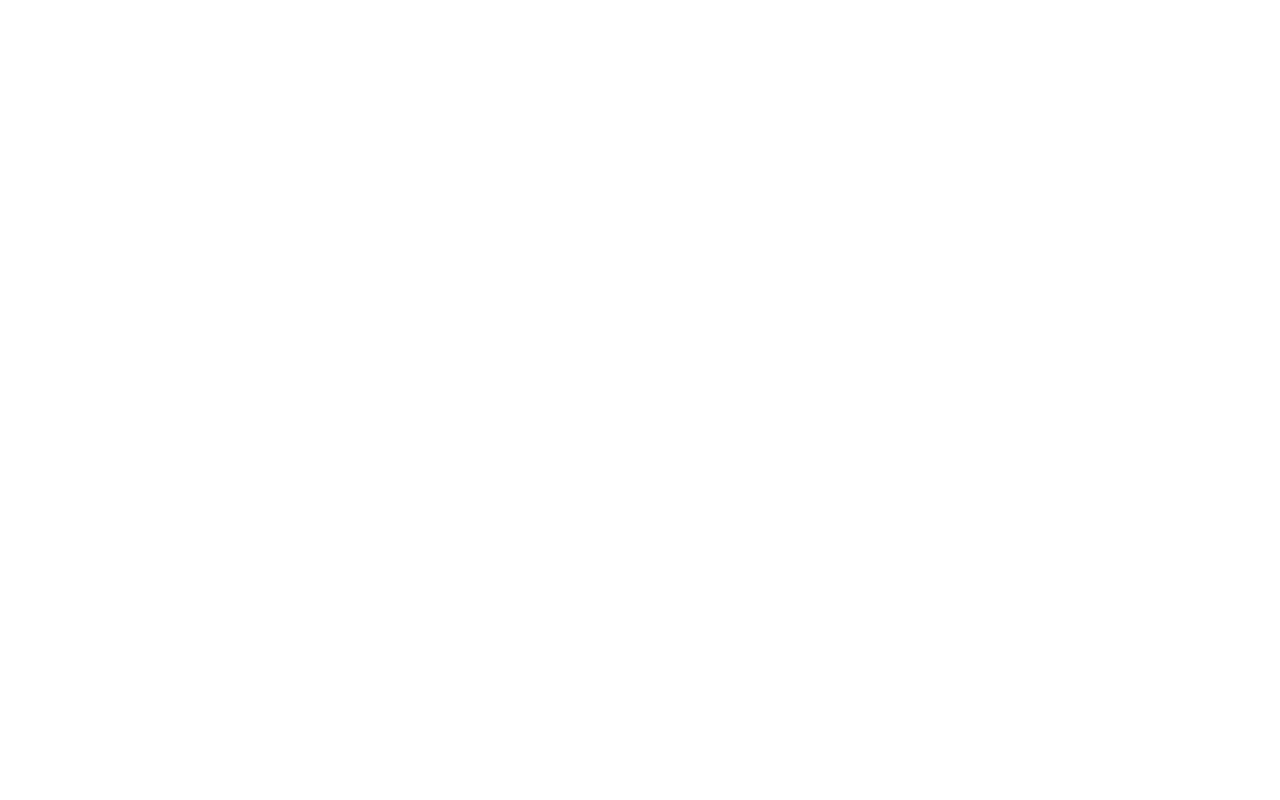
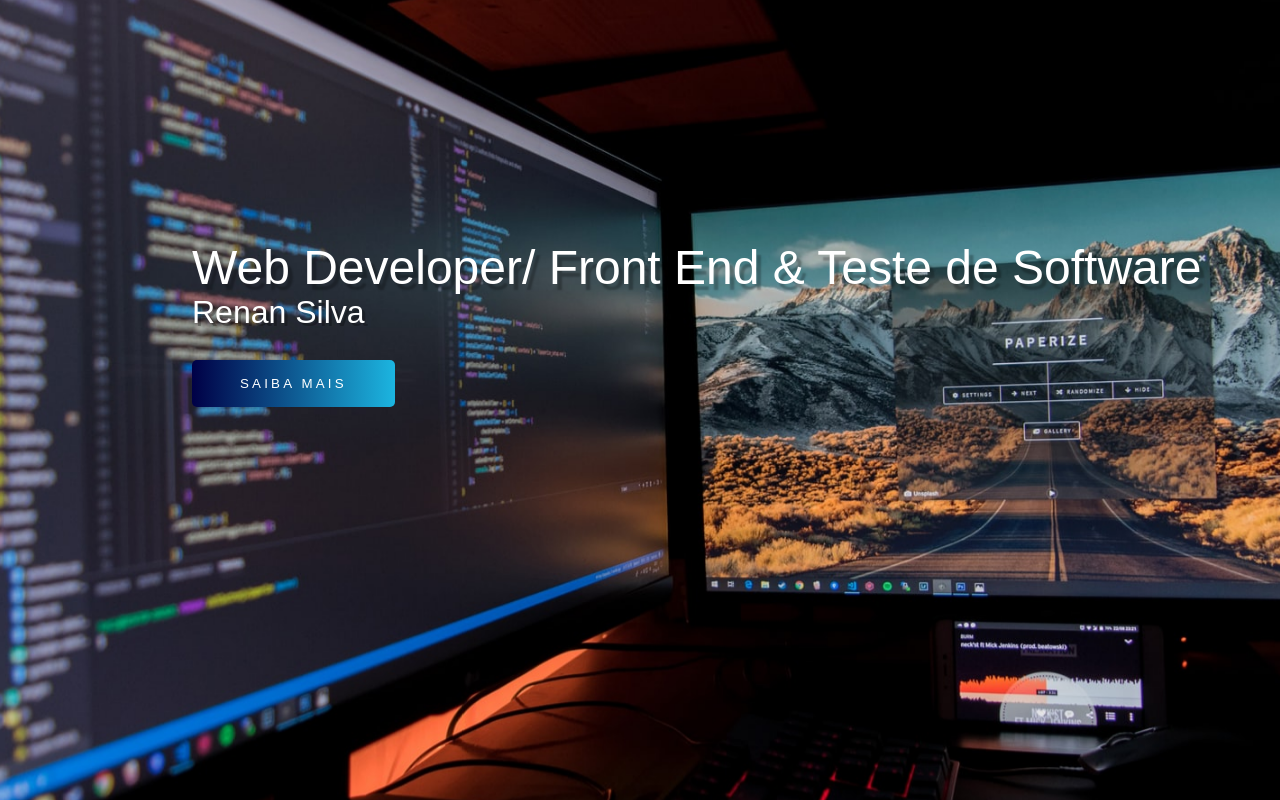
Before and after one commit to Renan-M-L-Silva/Pagina-pessoal, a plain HTML site: page index.html in a window 1280 px wide. Drawn offline with Linux system fonts and the light colour scheme.

Commit message:
Atualização do header.
## Icones

:package: nova funcionalidade;
:up: atualização;
:beatle: correção de bug;
:chackered: release;

```diff
--- a/css/styles.css
+++ b/css/styles.css
@@ -1,3 +1,92 @@
 @import url('https://fonts.googleapis.com/css2? família=Baloo+Da+2:wght@400;500;600;700&família=Josefin+Slab:ital,wght@0.300;0.400;0.600;0.700;1,30 1.400;1.600&family=Roboto:ital,wght@0,300;0.400;0.700;1.300;1.400;1.700&display=swap');
 
 @import url(https://cdnjs.cloudflare.com/ajax/libs/font-awesome/6.0.0/css/all.min.css);
+
+/* header */
+header {
+    width: 100%;
+    height: 100vh;
+    overflow: hidden;
+    position: relative;
+}
+
+.img-wrapper {
+    width: 100%;
+    height: 100%;
+    overflow: hidden;
+    background-color: #000008;
+}
+
+.img-wrapper img {
+    width: 100%;
+    height: 100%;
+    object-fit: cover;
+    opacity: 1.0;
+    animation: zoom 25s;
+}
+
+@keyframes zoom {
+    0% {
+        transform: scale(1.5);
+    }
+    100%{
+        transform: scale(1);
+    }
+}
+
+.banner {
+    position: absolute;
+    left: 15%;
+    top: 30%;
+}
+
+.banner h1 {
+    color: #fff;
+    font-size: 3rem;
+    font-family: "Baloo Da 2", sans-serif, Arial, Helvetica;
+    text-shadow: .3rem .4rem 2px #0004;
+    line-height: 3.5rem;
+    opacity: 0;
+    animation: moveBanner 1s 0.5s forwards;
+}
+
+
+.banner p {
+    font-family: "Josefin Slab", Arial, Helvetica, sans-serif;
+    color: #fff;
+    font-size: 2rem;
+    text-shadow: .2rem .2rem #0004;
+    margin-bottom: 2rem;
+    opacity: 0;
+    animation: moveBanner 1s 0.7s forwards;
+}
+
+.banner button {
+    font-family: "Muli", Arial, Helvetica, sans-serif;
+    color: #fff;
+    text-transform: uppercase;
+    letter-spacing: .2rem;
+    background: #000046;
+    background: -webkit-linear-gradient(to right, #1CB5E0, #000046);
+    background: linear-gradient(to left, #1CB5E0, #000046);
+    padding: 1rem 3rem;
+    border: none;
+    border-radius: 5px;
+    cursor: pointer;
+    opacity: 0;
+    animation: moveBanner 1s 0.9s forwards;
+}
+
+.banner button:hover {
+    opacity: 0.8;
+}
+
+@keyframes moveBanner {
+    0%{
+        transform: translateY(10rem) rotateY(-30deg);
+    }
+    100%{
+        transform: translateY(0) rotateY(0);
+        opacity: 1;
+    }
+}
--- a/index.html
+++ b/index.html
@@ -7,11 +7,28 @@
     <meta name="keywords" content="">
     <meta name="description" content="">
     <script src="https://kit.fontawesome.com/4137ed6e2e.js" crossorigin="anonymous"></script>
+    <link rel="apple-touch-icon" sizes="180x180" href="imagens/apple-touch-icon.png">
+    <link rel="icon" type="image/png" sizes="32x32" href="imagens/favicon-32x32.png">
+    <link rel="icon" type="image/png" sizes="16x16" href="imagens/favicon-16x16.png">
+    <link rel="manifest" href="/site.webmanifest">
     <link rel="stylesheet" href="./css/reset.css">
     <link rel="stylesheet" href="./css/styles.css">
     <title>Portifólio</title>
 </head>
 <body>
-
+    <div class="container">
+        <header>
+            <div class="img-wrapper">
+                <img src="./imagens/develop.jpg" alt="">
+            </div>
+            <div class="banner">
+                <h1>Web Developer/
+                    Front End &
+                    Teste de Software</h1>
+                <p>Renan Silva</p>
+                <button>Saiba mais</button>
+            </div>
+        </header>
+    </div>
 </body>
 </html>
```
Also changed, not shown: imagens/develop.jpg (renamed from imagens/bg.jpg), js/site.webmanifest, 1 other file.
